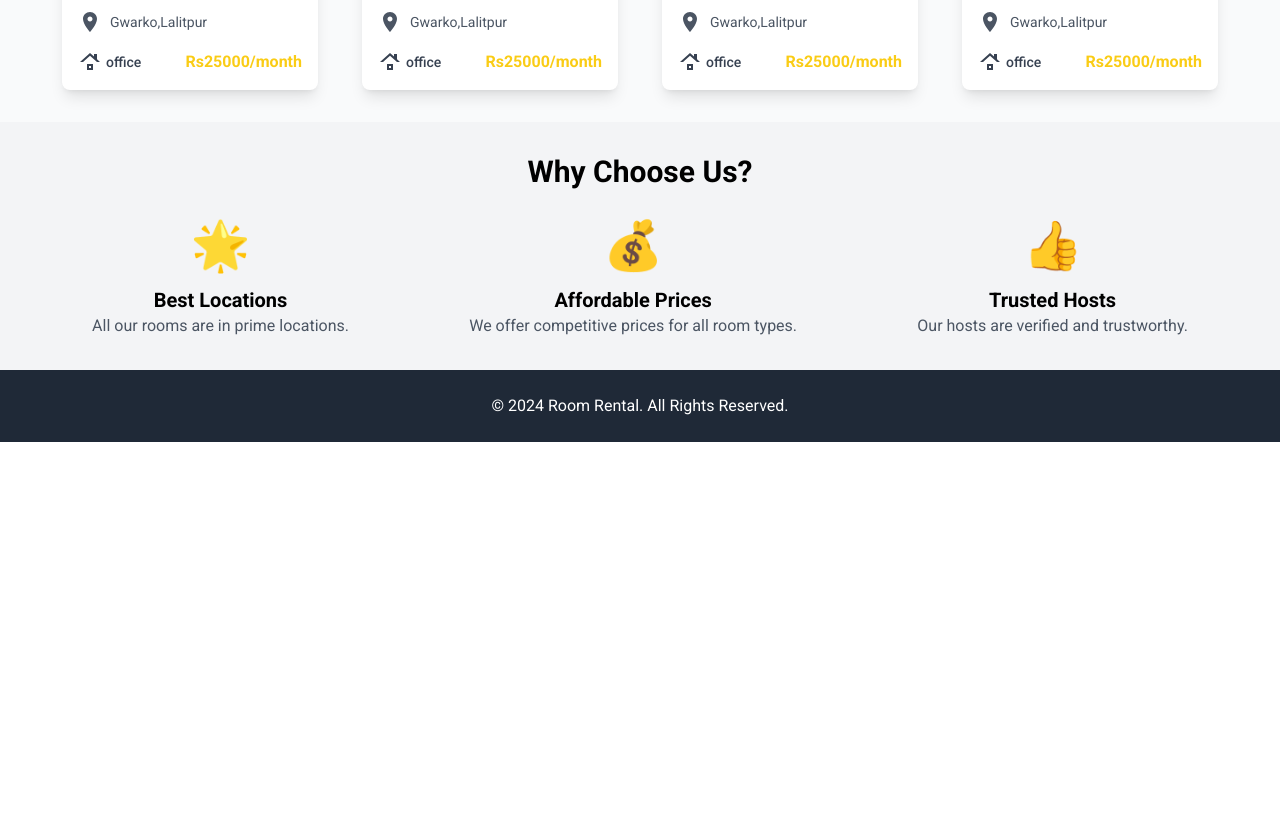
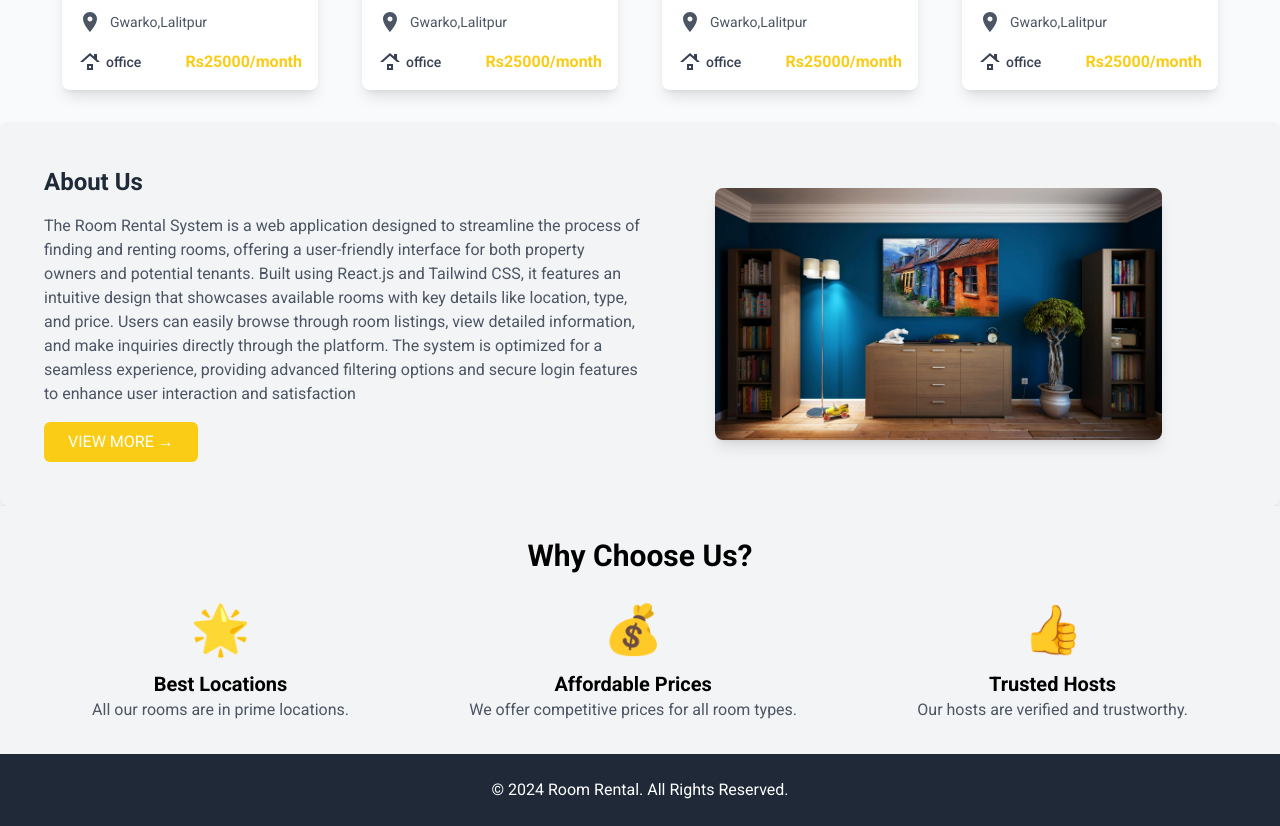
Before and after one commit to bhatta09/Room-Rental-System, a React (Vite) app: page / in a window 1280 px wide. Shown: the part 1310-2136 px from the top of the page. Before the commit the page ends 1752 px from the top, so only its background shows below. Built offline with nearby package versions, Linux system fonts and the light colour scheme.

Commit message:
about for home complete

```diff
--- /dev/null
+++ b/src/pages/AboutUs.jsx
@@ -0,0 +1,30 @@
+import img from "../assets/room1.jpg"
+const AboutUs = () => {
+  return (
+    <div className="bg-gray-100 flex flex-col md:flex-row items-center justify-between p-11 rounded-lg shadow-md">
+
+      <div className="md:w-1/2 mb-6 md:mb-0">
+        <h2 className="text-2xl font-bold text-gray-800 mb-4">About Us</h2>
+        <p className="text-gray-600">
+         The Room Rental System is a web application designed to streamline the process
+         of finding and renting rooms, offering a user-friendly interface for both property
+         owners and potential tenants. Built using React.js and Tailwind CSS, it features an
+         intuitive design that showcases available rooms with key details like location, type,
+          and price. Users can easily browse through room listings, view detailed information,
+          and make inquiries directly through the platform. The system is optimized for a seamless
+           experience, providing advanced filtering options and secure login features to enhance
+           user interaction and satisfaction
+        </p>
+        <button className="mt-4 px-6 py-2 bg-yellow-400 text-white rounded-md hover:bg-yellow-700 transition duration-300">
+          VIEW MORE →
+        </button>
+      </div>
+
+       <div className="md:w-1/2 flex justify-center">
+        <img src={img} alt="House" className="w-full md:w-3/4 rounded-lg shadow-lg object-cover" />
+      </div>
+    </div>
+  );
+};
+
+export default AboutUs;
--- a/src/pages/Home.jsx
+++ b/src/pages/Home.jsx
@@ -3,6 +3,7 @@ import PaymentsIcon from "@mui/icons-material/Payments";
 import PlaceIcon from "@mui/icons-material/Place";
 import HomeIcon from "@mui/icons-material/Home";
 import FeatureRoom from "../components/FeatureRoom";
+import AboutUs from "./AboutUs";
 const Home = () => {
   return (
     <div className=" bg-gray-50">
@@ -120,6 +121,9 @@ const Home = () => {
           />
         </div>
       </section>
+      <section>
+        <AboutUs />
+      </section>
       {/* Why Choose Us Section */}
       <section className="p-8 bg-gray-100">
         <h2 className="text-3xl font-semibold text-center mb-8">
```
